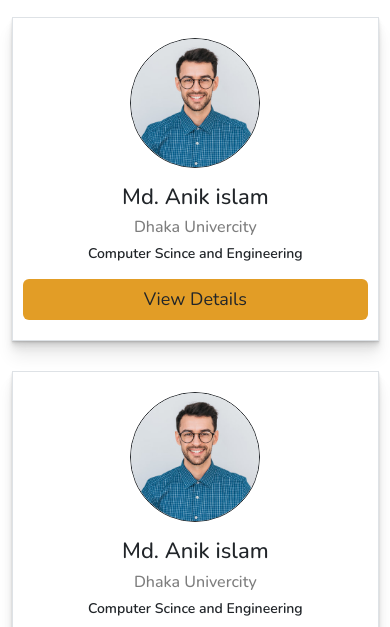
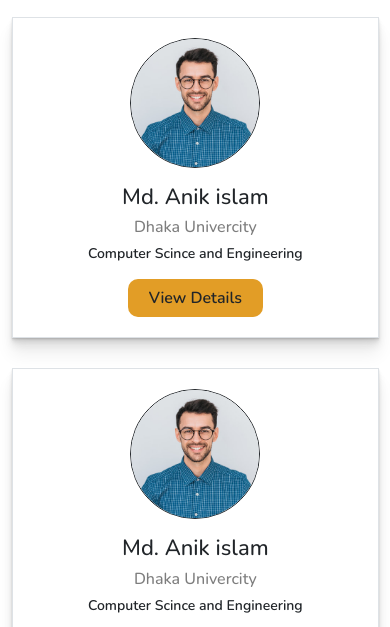
Before and after one commit to akashworks707/tutor-academy-fontend, a plain HTML site: page find-tutor.html in a window 390 px wide. Shown: the part 217-844 px from the top of the page. Drawn offline with nearby package versions, Linux system fonts and the light colour scheme.

Commit message:
Add files via upload

```diff
--- a/asset/css/style.css
+++ b/asset/css/style.css
@@ -420,6 +420,7 @@ background: #363636;
     background: var(--hover-color);
     width: 100%;
     transition: 0.4s;
+    font-weight: 600;
 }
 .tutor-list-section .teacher-list div a:hover{
     background: transparent;
@@ -618,10 +619,10 @@ background: #363636;
         position: absolute;
         left: -9999px;
         width: 100%;
+        margin-bottom: 30px;
     }
     .tutor-list-section .show{
         position: inherit !important;
-
     }
     .tutor-list-section #search {
         display: block;
@@ -650,6 +651,12 @@ background: #363636;
         max-width: 130px;
         height: 130px;
     }
+    .tutor-list-section .teacher-list div a{
+        width: 135px;
+        font-size: 16px;
+        font-weight: 600;
+        border-radius: 10px;
+    }
   }
   @media only screen and (max-width: 520px) {
     .tutor-profile-section .tutor-details .parsonal h6,
```
